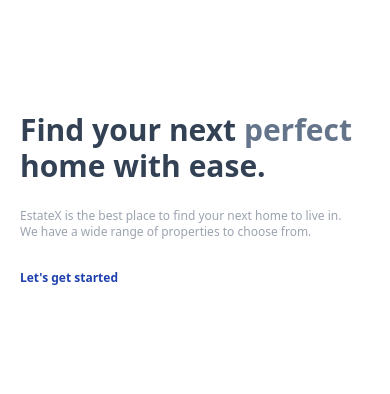
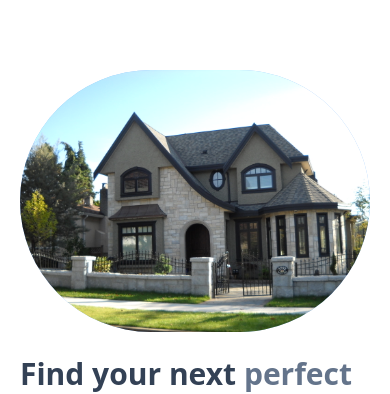
Before and after one commit to stevethomas13/estate-x, a React (Vite) app in the folder client/: page / in a window 390 px wide. Shown: the part 172-566 px from the top of the page. Built offline with nearby package versions, Linux system fonts and the light colour scheme; no server answers.

Commit message:
updated mobile with image animation

```diff
--- a/client/src/pages/Home.jsx
+++ b/client/src/pages/Home.jsx
@@ -87,11 +87,26 @@
     return (
         <div>
             <div
-                className="relative flex flex-col md:flex-row gap-6 max-w-6xl md:mx-auto h-[600px] md:h-[850px] place-content-center mx-5"
+                className="relative flex flex-col md:flex-row gap-6 max-w-6xl md:mx-auto h-[95vh] md:h-[95vh] place-content-center mx-5"
                 ref={sectionRef}
             >
                 {/* Left Column */}
                 <div className="flex flex-col gap-6 md:w-1/2 place-content-center">
+                    <div className="items-center justify-center md:w-1/2 md:hidden">
+                        <motion.div
+                            className="w-144 h-150 rounded-full bg-blue-300"
+                            variants={imageVariants}
+                            initial="hidden"
+                            animate={isInView ? "visible" : "hidden"}
+                            transition={{ duration: 1.2, delay: 1 }}
+                        >
+                            <img
+                                src={house_image}
+                                alt="Circular Decorative"
+                                className="w-full h-full object-cover rounded-full"
+                            />
+                        </motion.div>
+                    </div>
                     <motion.h1
                         className="text-slate-700 font-bold text-3xl lg:text-6xl"
                         variants={textVariants}
```
